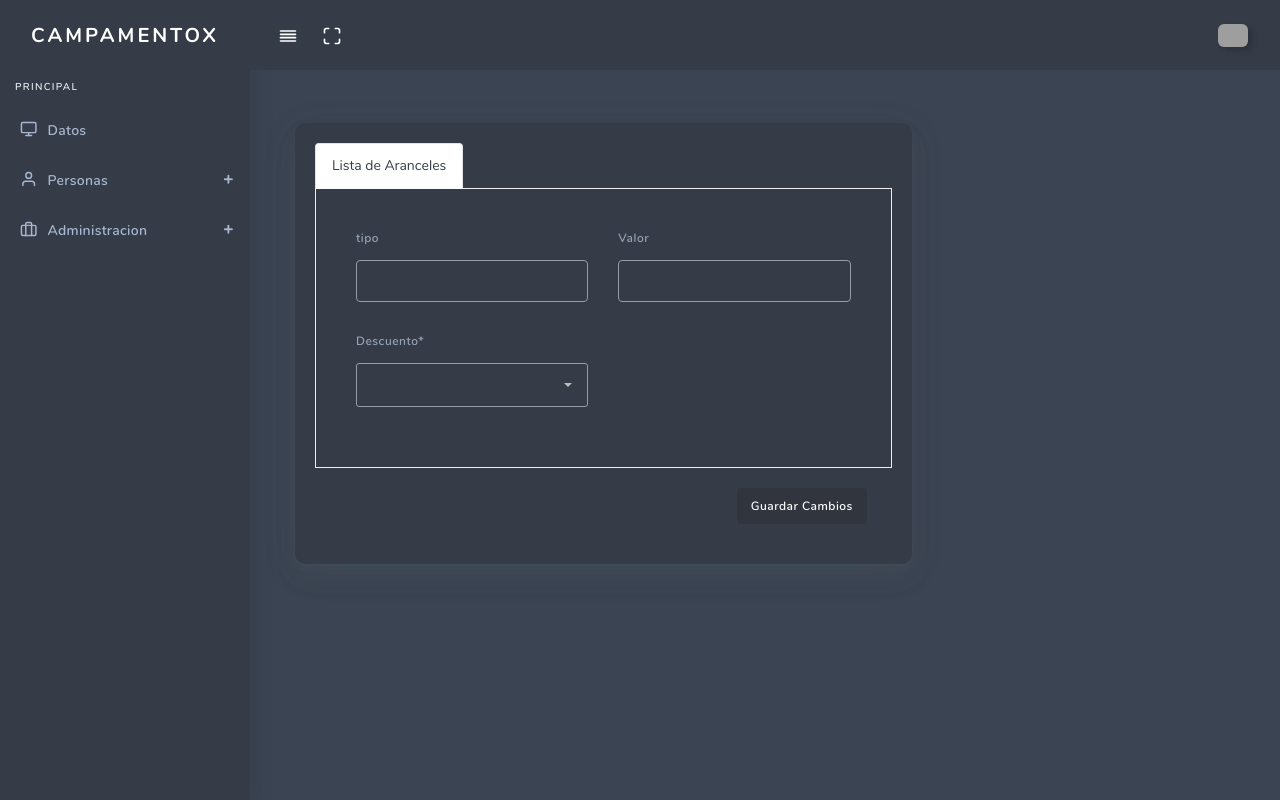
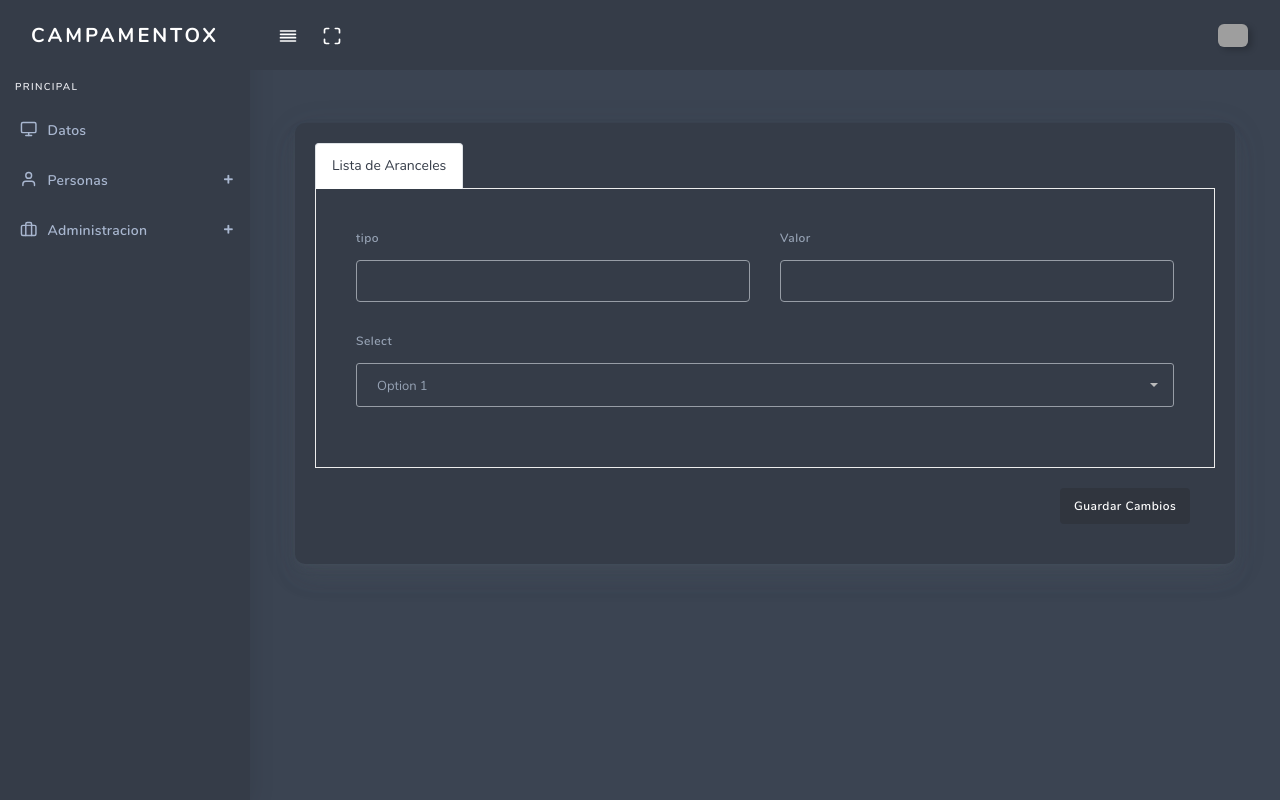
Before and after one commit to dave503/CampamentoX, a PHP site: page /aranceles.php in a window 1280 px wide. Run offline with PHP 8.4, Linux system fonts and the light colour scheme; the visitor is signed in with stand-in values (Sample User, id 1); data comes from the database, SQL or seed files in the repository; a stand-in replaces the project's code that opens the database connection; some libraries are stand-ins or nearby versions; grey boxes are pictures that could not be loaded.

Commit message:
arreglando vistas

```diff
--- a/aranceles-list.php
+++ b/aranceles-list.php
@@ -18,7 +18,7 @@ require_once('./header.php');
 
 	  <div class="main-content">
         <section class="section">
-        <div class="col-12 col-md-12 col-lg-8">
+        <div class="">
                 <div class="card">
                   <div class="padding-20">
                     <ul class="nav nav-tabs" id="myTab2" role="tablist">
--- a/aranceles.php
+++ b/aranceles.php
@@ -36,17 +36,24 @@ require_once('./header.php');
 
 
 
+<body>
+  <div class="loader"></div>
+  <div id="app">
+    <div class="main-wrapper main-wrapper-1">
+      <div class="navbar-bg"></div>
+       <!-- Cabecera-->
 
-   <div class="main-content">
+
+      <!-- Main Content -->
+      <div class="main-content">
         <section class="section">
           <div class="section-body">
-            <!-- Inicio de contenido -->
-
             <div class="container-fluid">
 
-		</div>
+            <div>
 
-              <div class="col-12 col-md-12 col-lg-8">
+
+              <div>
                 <div class="card">
                   <div class="padding-20">
                     <ul class="nav nav-tabs" id="myTab2" role="tablist">
@@ -81,20 +88,14 @@ require_once('./header.php');
                                 </div>
                               </div>
                             </div>
-                            <div class="row">
-                              <div class="form-group col-md-6 col-12">
-                                <label>Descuento*</label>
-                                <select name="descuento" class="form-control" required>
-                                  <option value="<?php echo $descuento; ?>"></option>
-									          	<option value="0.10">10%</option>
-									          	<option value="0.20">20%</option>
-                              <option value="0.30">30%</option>
-                              <option value="0.40">40%</option>
-                              <option value="O">otro</option>
-                                </select>
-
-
-                            </div>
+                                <div class="form-group">
+                      <label>Select</label>
+                      <select class="form-control">
+                        <option>Option 1</option>
+                        <option>Option 2</option>
+                        <option>Option 3</option>
+                      </select>
+                    </div>
                             </div>
                             </div>
                           </div>
@@ -111,6 +112,7 @@ require_once('./header.php');
 
             <!-- Fin del contenido -->
           </div>
+          div
         </section>
       </div>
 //arhivos js
--- a/campamento-list.php
+++ b/campamento-list.php
@@ -18,7 +18,7 @@ require_once('./header.php');
 
 	  <div class="main-content">
         <section class="section">
-        <div class="col-12 col-md-12 col-lg-8">
+        <div    >
                 <div class="card">
                   <div class="padding-20">
                     <ul class="nav nav-tabs" id="myTab2" role="tablist">
--- a/campamento.php
+++ b/campamento.php
@@ -43,7 +43,7 @@ require_once('./header.php');
 
 		</div>
 
-              <div class="col-12 col-md-12 col-lg-8">
+              <div >
                 <div class="card">
                   <div class="padding-20">
                     <ul class="nav nav-tabs" id="myTab2" role="tablist">
@@ -80,7 +80,9 @@ require_once('./header.php');
                             </div>
 
 
+                            </div>
 
+                            </div>
                           <div class="card-footer text-right">
                             <button class="btn btn-primary">Guardar Cambios</button>
                           </div>
```
Also changed, not shown: admin.php (+13 -5 lines), lideres.php (+13 -6 lines), participante.php (+5 -12 lines), participantes-list.php (+13 -5 lines).
